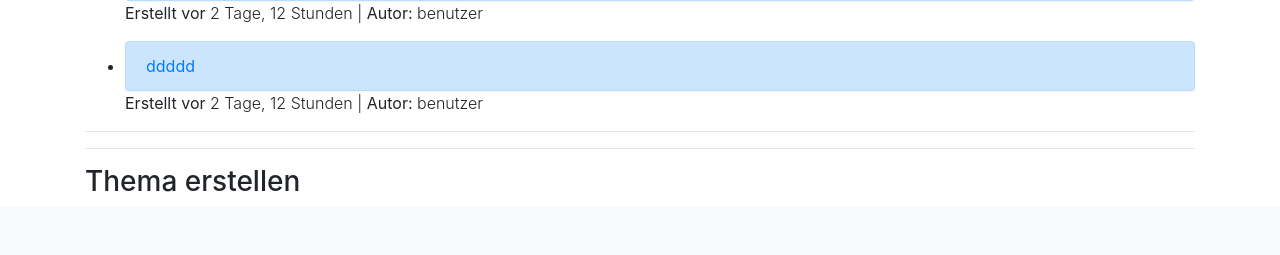
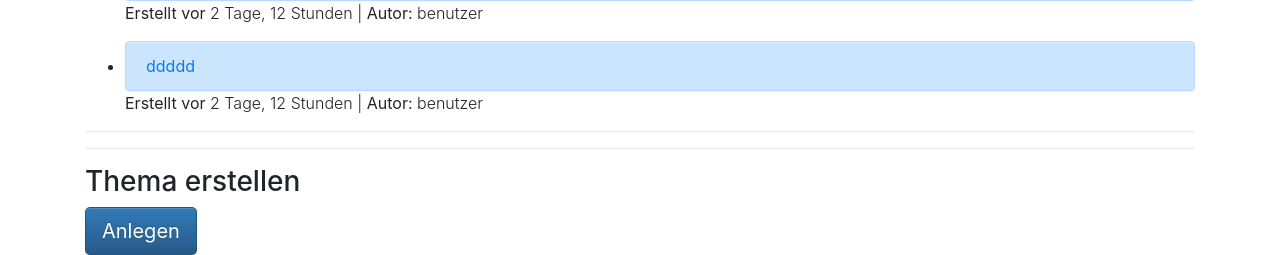
Before and after one commit to mra-sudo/micha-goes-python, a Django app: template apps/forum/templates/forum/index.html in a window 1280 px wide. Shown: the part 1606-1861 px from the top of the page. Before the commit the page ends 1798 px from the top, so only its background shows below. Run offline with Django 3.2, Linux system fonts and the light colour scheme; the template is opened without the code that fills it: values that come from a table or form of the project are taken from there, others are empty; data comes from the database, SQL or seed files in the repository; parts of the project's set-up code (start-up, migrations or seed data) failed here and were passed over; some libraries are stand-ins or nearby versions.

```diff
--- a/apps/forum/templates/forum/index.html
+++ b/apps/forum/templates/forum/index.html
@@ -28,6 +28,8 @@
 {% if user.is_authenticated %}
      <a href="{%url 'forum:post_new'%}"><button type="submit" class="btn btn-lg btn-primary">Anlegen</button></a>
 {% endif %}
+<a href="{%url 'forum:post_new'%}"><button type="submit" class="btn btn-lg btn-primary">Anlegen</button></a>
+
 
 
 {% endblock content %}
```
